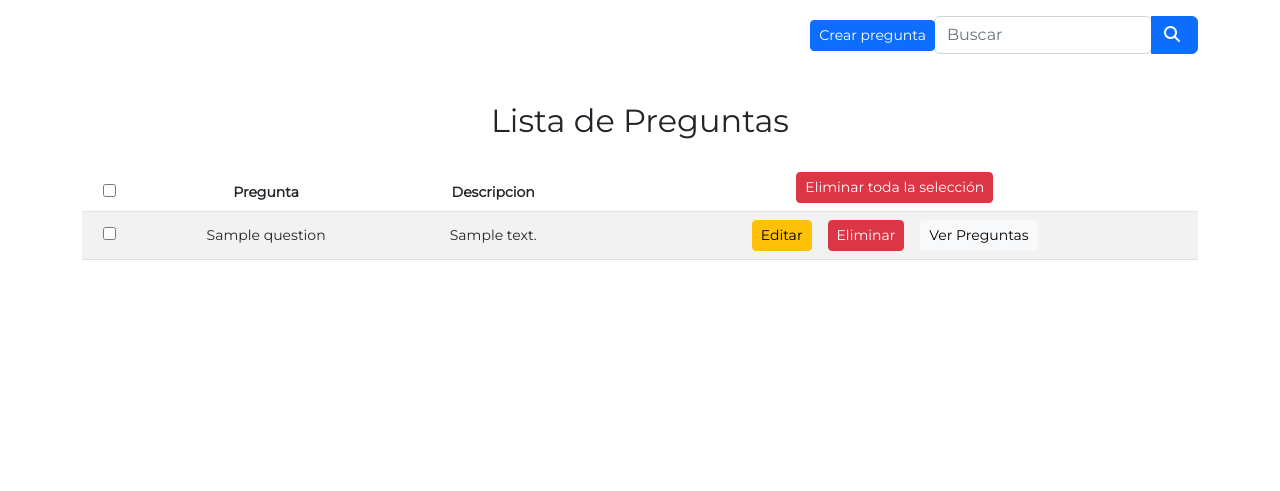
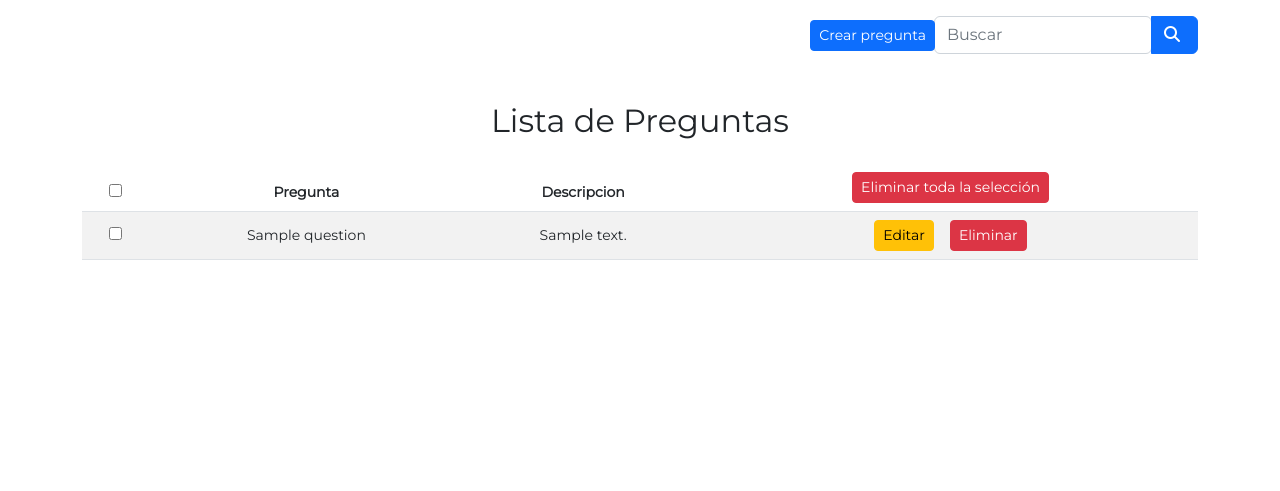
Before and after one commit to samuel-lara/Informes-Equip2-Sprint2-Pymeralia, a PHP site: page /Llistat-Preguntes.php in a window 1280 px wide. Shown: the part 119-610 px from the top of the page. Run offline with PHP 8.4, Linux system fonts and the light colour scheme; tables that the repository leaves empty or names only in its code hold one stand-in row (values such as "Sample post"); data that the repository does not hold is empty.

Commit message:
Un error que havia

```diff
--- a/pymeraliaFiles/admin/Llistat-Preguntes.php
+++ b/pymeraliaFiles/admin/Llistat-Preguntes.php
@@ -140,10 +140,6 @@
                               <input type="hidden" value="<?php $mostrar['id_question'] ?>" name="input-eliminar">
                               <button type="submit" class="btn btn-danger btn-sm mx-2">Eliminar</button>
                             </form>
-
-                            <form action="" method="POST"><!--botón Ver Preguntas-->
-                              <button class="btn btn-light btn-sm mx-2">Ver Preguntas</button>
-                            </form>
                           </div>
                         </td>
                     </tr>
```
